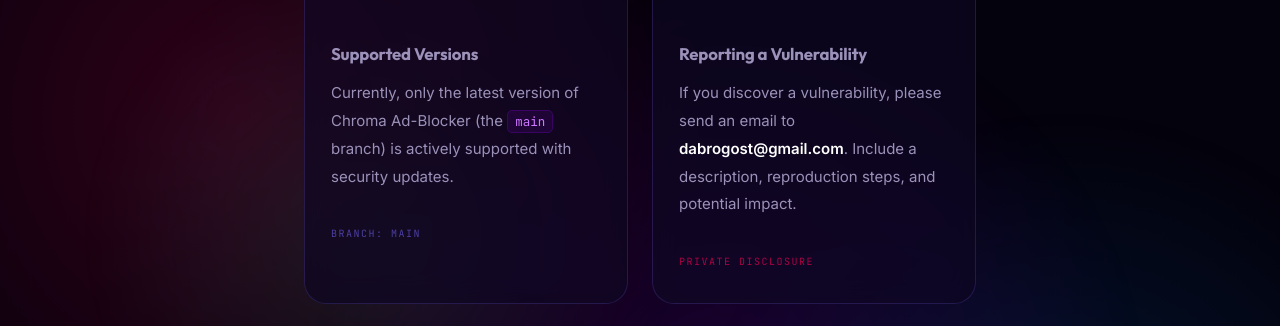
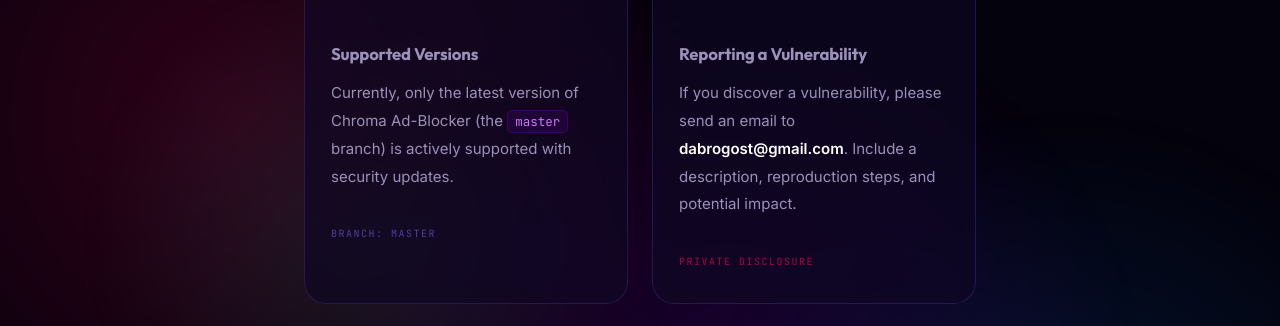
Before and after one commit to Dabrogost/Chroma-Ad-Blocker, a Jekyll site: the page built from SECURITY.md, in a window 1280 px wide and 900 px high, scrolled down 320 px. Shown: the part 147-473 px from the top of the window. Built offline with Jekyll 4.4.1, drawn with Linux system fonts in a browser that asks for light colours.

Commit message:
feat: add GitHub Pages deployment workflow and update branch reference to master in security documentation

```diff
--- a/SECURITY.md
+++ b/SECURITY.md
@@ -23,10 +23,10 @@
     </svg>
     <h3 class="card__title">Supported Versions</h3>
     <p class="card__desc">
-      Currently, only the latest version of Chroma Ad-Blocker (the <code>main</code> branch)
+      Currently, only the latest version of Chroma Ad-Blocker (the <code>master</code> branch)
       is actively supported with security updates.
     </p>
-    <span class="card__tag">Branch: main</span>
+    <span class="card__tag">Branch: master</span>
   </div>
 
   <!-- Card 2: Reporting a Vulnerability -->
```
Also changed, not shown: .github/workflows/pages.yml.
